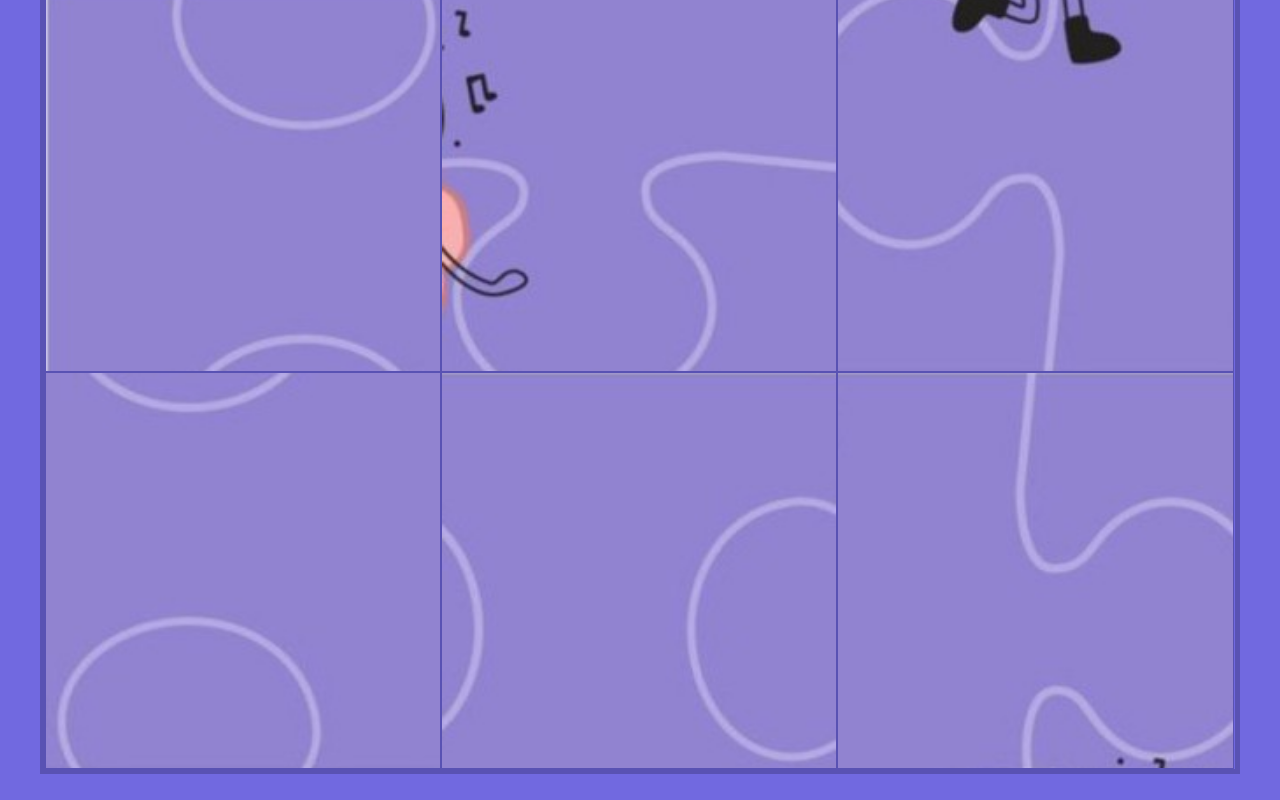
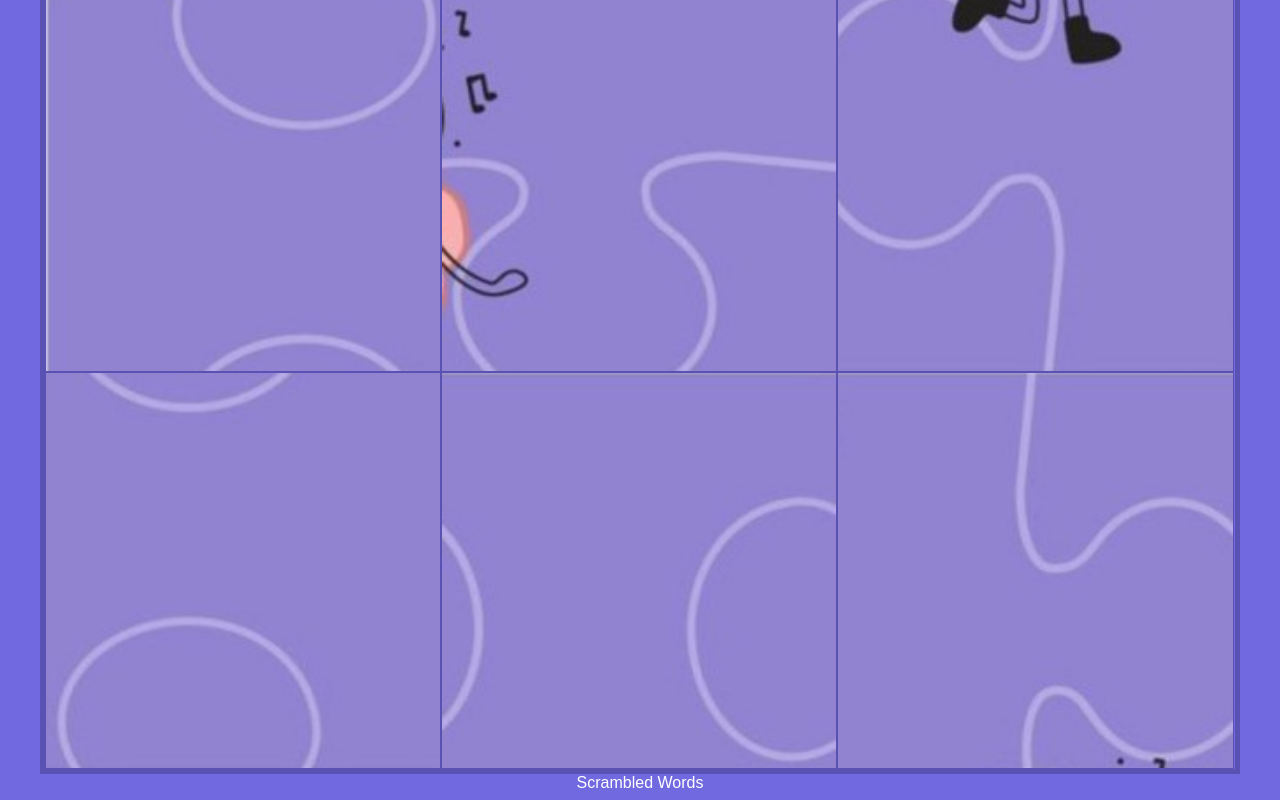
Before and after one commit to GustavoWarmlingKayser/HappinessGame, a plain HTML site: page index.html in a window 1280 px wide. Shown: the part 1939-2739 px from the top of the page. Drawn offline with Linux system fonts and the light colour scheme.

Commit message:
Add files via upload

```diff
--- a/index.html
+++ b/index.html
@@ -15,5 +15,6 @@
         <div id="board"></div>
         <h2>Turns: <span id="turns">0</span></h2>
         <div id="pieces"></div>
+        <a href="https://scrambledwords.netlify.app/">Scrambled Words</a>
     </body>
 </html>
--- a/style.css
+++ b/style.css
@@ -55,3 +55,11 @@ h2 {
     height: var(--piece);
     border: 0.5px solid #5952b3;
 }
+
+
+a {
+    margin-top: 30px;
+    color: white;
+    text-decoration: none;
+    height: 50px;
+}
```
